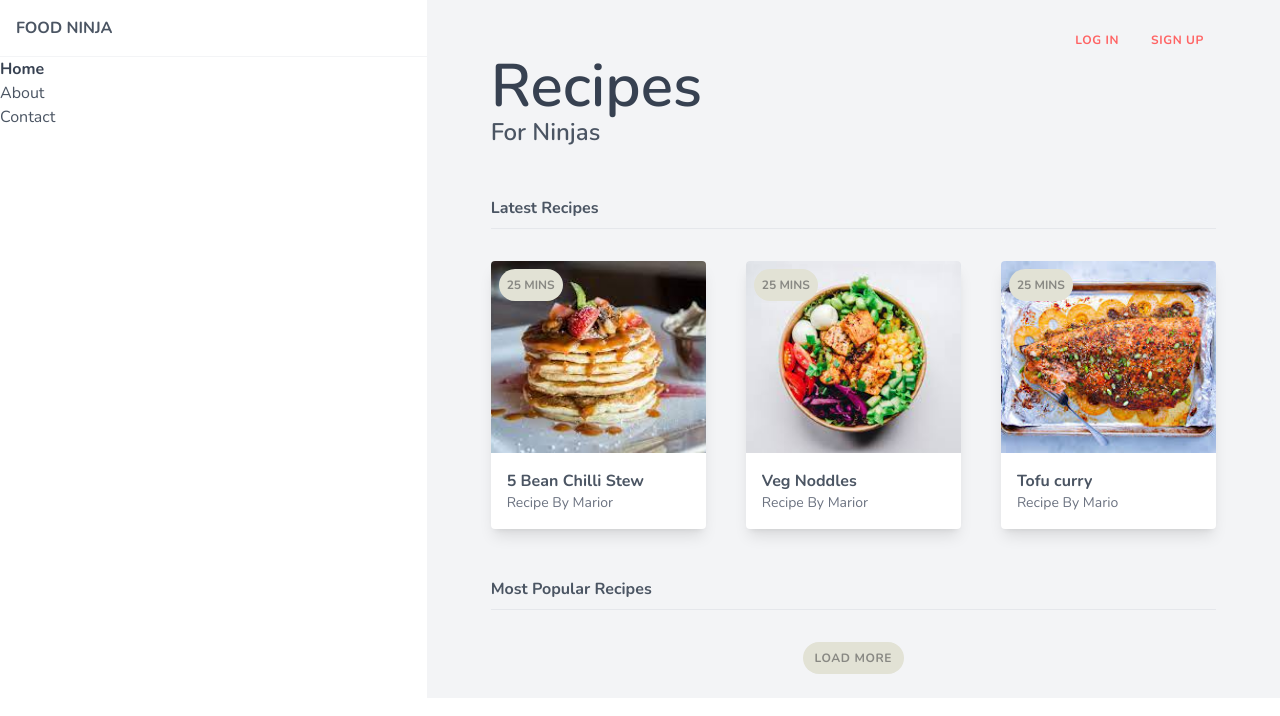
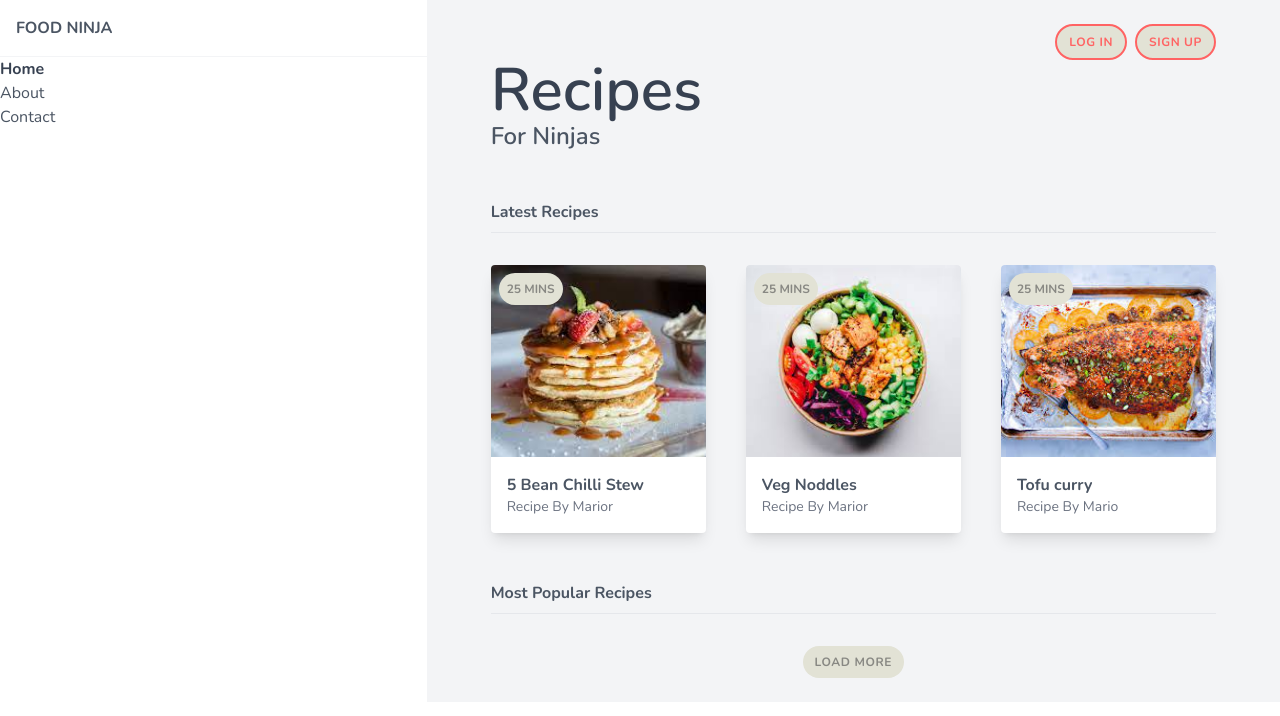
Before and after one commit to Maristina-Hub/tailwind, a website: page public/index.html in a window 1280 px wide. Drawn offline with nearby package versions, Linux system fonts and the light colour scheme.

Commit message:
tailwind tutorial

```diff
--- a/public/index.html
+++ b/public/index.html
@@ -40,8 +40,8 @@
 
       <main class="px-16 py-6 bg-gray-100 md:col-span-2">
         <div class="flex justify-center md:justify-end">
-          <a href="#" class="text-primary btn">Log in</a>
-          <a href="#" class="text-primary ml-2 btn"> Sign Up</a>
+          <a href="#" class="text-primary btn bg-secondary-100 border-primary border-2">Log in</a>
+          <a href="#" class="text-primary ml-2 btn bg-secondary-100 border-primary border-2"> Sign Up</a>
         </div>
 
         <header>
--- a/src/styles.css
+++ b/src/styles.css
@@ -14,5 +14,5 @@
 }
 
 .btn {
-    @apply rounded-full py-2 px-3 uppercase text-xs font-bold cursor-pointer tracking-wider
+    @apply rounded-full py-2 px-3 uppercase text-xs font-bold cursor-pointer tracking-wider;
 }
```
Also changed, not shown: public/styles.css.
